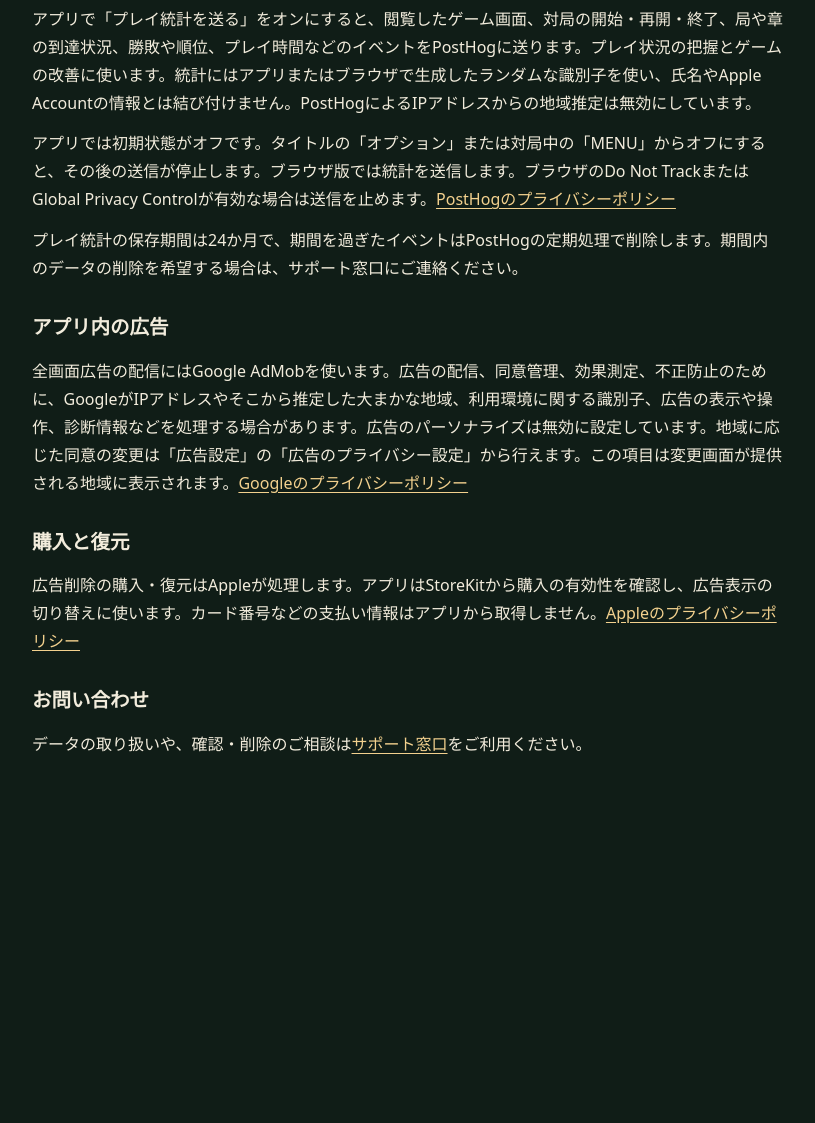
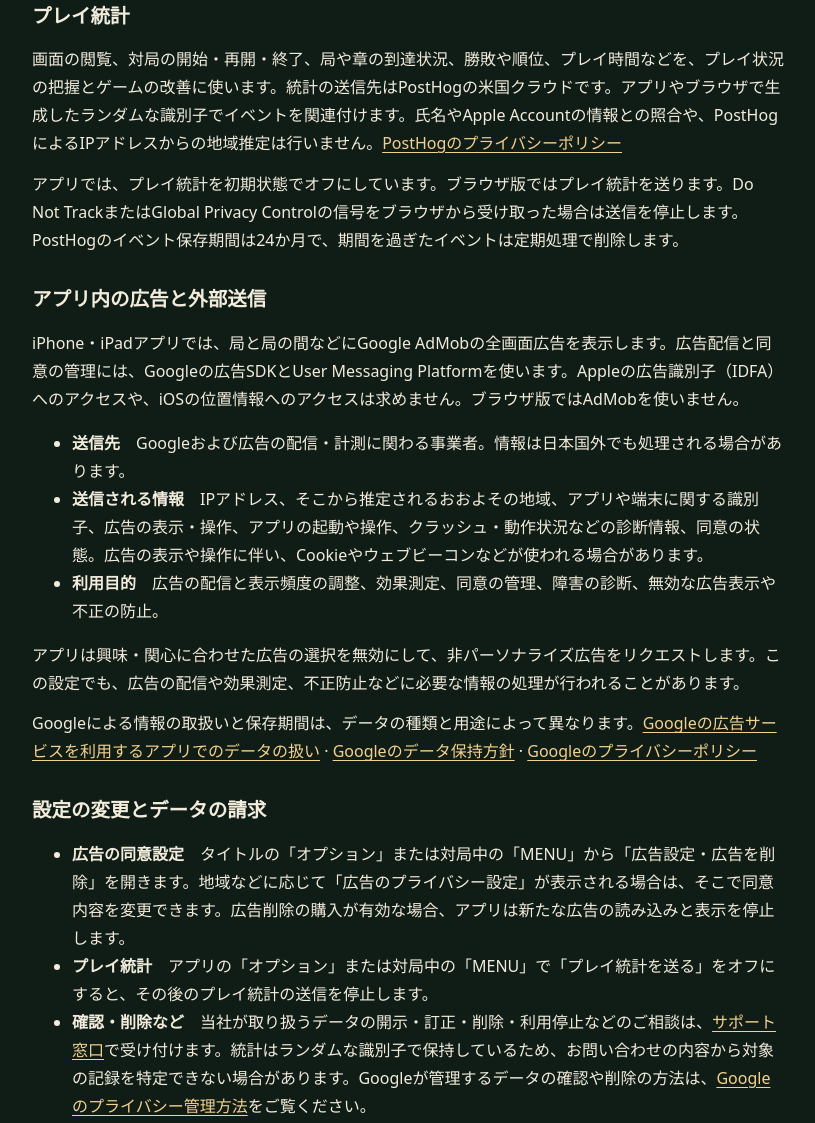
Before and after one commit to qualiatokyoltd/my-public-documents, a plain HTML site: page dopagaki-mahjong/privacy-policy/index.html in a window 1280 px wide. Shown: the part 441-1564 px from the top of the page, without its empty margins (232-1047 px from the left). Before the commit the page ends 1260 px from the top, so only its background shows below. Drawn offline with Linux system fonts and the light colour scheme.

Commit message:
Clarify Dopagaki Mahjong advertising privacy and choices

```diff
--- a/dopagaki-mahjong/privacy-policy/index.html
+++ b/dopagaki-mahjong/privacy-policy/index.html
@@ -11,18 +11,32 @@
   <main>
     <h1>プライバシーポリシー</h1>
     <p>最終更新日 <time datetime="2026-11-26">2026年11月26日</time></p>
-    <p>ドパガキ麻雀のiPhone・iPadアプリとブラウザ版に適用します。</p>
+    <p>Qualia, Incが提供するドパガキ麻雀のiPhone・iPadアプリとブラウザ版に適用します。</p>
+    <p><a href="#ads">アプリ内の広告と外部送信</a> · <a href="#privacy-choices">設定の変更とデータの請求</a></p>
 
     <h2>端末内の保存</h2>
     <p>対局の途中経過、ストーリーの進行状況、ゲーム設定は端末やブラウザ内に保存します。ゲームを遊ぶためのユーザー登録はありません。</p>
 
     <h2>プレイ統計</h2>
-    <p>アプリで「プレイ統計を送る」をオンにすると、閲覧したゲーム画面、対局の開始・再開・終了、局や章の到達状況、勝敗や順位、プレイ時間などのイベントをPostHogに送ります。プレイ状況の把握とゲームの改善に使います。統計にはアプリまたはブラウザで生成したランダムな識別子を使い、氏名やApple Accountの情報とは結び付けません。PostHogによるIPアドレスからの地域推定は無効にしています。</p>
-    <p>アプリでは初期状態がオフです。タイトルの「オプション」または対局中の「MENU」からオフにすると、その後の送信が停止します。ブラウザ版では統計を送信します。ブラウザのDo Not TrackまたはGlobal Privacy Controlが有効な場合は送信を止めます。<a href="https://posthog.com/privacy">PostHogのプライバシーポリシー</a></p>
-    <p>プレイ統計の保存期間は24か月で、期間を過ぎたイベントはPostHogの定期処理で削除します。期間内のデータの削除を希望する場合は、サポート窓口にご連絡ください。</p>
+    <p>画面の閲覧、対局の開始・再開・終了、局や章の到達状況、勝敗や順位、プレイ時間などを、プレイ状況の把握とゲームの改善に使います。統計の送信先はPostHogの米国クラウドです。アプリやブラウザで生成したランダムな識別子でイベントを関連付けます。氏名やApple Accountの情報との照合や、PostHogによるIPアドレスからの地域推定は行いません。<a href="https://posthog.com/privacy">PostHogのプライバシーポリシー</a></p>
+    <p>アプリでは、プレイ統計を初期状態でオフにしています。ブラウザ版ではプレイ統計を送ります。Do Not TrackまたはGlobal Privacy Controlの信号をブラウザから受け取った場合は送信を停止します。PostHogのイベント保存期間は24か月で、期間を過ぎたイベントは定期処理で削除します。</p>
 
-    <h2>アプリ内の広告</h2>
-    <p>全画面広告の配信にはGoogle AdMobを使います。広告の配信、同意管理、効果測定、不正防止のために、GoogleがIPアドレスやそこから推定した大まかな地域、利用環境に関する識別子、広告の表示や操作、診断情報などを処理する場合があります。広告のパーソナライズは無効に設定しています。地域に応じた同意の変更は「広告設定」の「広告のプライバシー設定」から行えます。この項目は変更画面が提供される地域に表示されます。<a href="https://policies.google.com/privacy?hl=ja">Googleのプライバシーポリシー</a></p>
+    <h2 id="ads">アプリ内の広告と外部送信</h2>
+    <p>iPhone・iPadアプリでは、局と局の間などにGoogle AdMobの全画面広告を表示します。広告配信と同意の管理には、Googleの広告SDKとUser Messaging Platformを使います。Appleの広告識別子（IDFA）へのアクセスや、iOSの位置情報へのアクセスは求めません。ブラウザ版ではAdMobを使いません。</p>
+    <ul>
+      <li><strong>送信先</strong>　Googleおよび広告の配信・計測に関わる事業者。情報は日本国外でも処理される場合があります。</li>
+      <li><strong>送信される情報</strong>　IPアドレス、そこから推定されるおおよその地域、アプリや端末に関する識別子、広告の表示・操作、アプリの起動や操作、クラッシュ・動作状況などの診断情報、同意の状態。広告の表示や操作に伴い、Cookieやウェブビーコンなどが使われる場合があります。</li>
+      <li><strong>利用目的</strong>　広告の配信と表示頻度の調整、効果測定、同意の管理、障害の診断、無効な広告表示や不正の防止。</li>
+    </ul>
+    <p>アプリは興味・関心に合わせた広告の選択を無効にして、非パーソナライズ広告をリクエストします。この設定でも、広告の配信や効果測定、不正防止などに必要な情報の処理が行われることがあります。</p>
+    <p>Googleによる情報の取扱いと保存期間は、データの種類と用途によって異なります。<a href="https://policies.google.com/technologies/partner-sites?hl=ja">Googleの広告サービスを利用するアプリでのデータの扱い</a> · <a href="https://policies.google.com/technologies/retention?hl=ja">Googleのデータ保持方針</a> · <a href="https://policies.google.com/privacy?hl=ja">Googleのプライバシーポリシー</a></p>
+
+    <h2 id="privacy-choices">設定の変更とデータの請求</h2>
+    <ul>
+      <li><strong>広告の同意設定</strong>　タイトルの「オプション」または対局中の「MENU」から「広告設定・広告を削除」を開きます。地域などに応じて「広告のプライバシー設定」が表示される場合は、そこで同意内容を変更できます。広告削除の購入が有効な場合、アプリは新たな広告の読み込みと表示を停止します。</li>
+      <li><strong>プレイ統計</strong>　アプリの「オプション」または対局中の「MENU」で「プレイ統計を送る」をオフにすると、その後のプレイ統計の送信を停止します。</li>
+      <li><strong>確認・削除など</strong>　当社が取り扱うデータの開示・訂正・削除・利用停止などのご相談は、<a href="../support/#contact">サポート窓口</a>で受け付けます。統計はランダムな識別子で保持しているため、お問い合わせの内容から対象の記録を特定できない場合があります。Googleが管理するデータの確認や削除の方法は、<a href="https://policies.google.com/privacy?hl=ja#infochoices">Googleのプライバシー管理方法</a>をご覧ください。</li>
+    </ul>
 
     <h2>購入と復元</h2>
     <p>広告削除の購入・復元はAppleが処理します。アプリはStoreKitから購入の有効性を確認し、広告表示の切り替えに使います。カード番号などの支払い情報はアプリから取得しません。<a href="https://www.apple.com/jp/legal/privacy/">Appleのプライバシーポリシー</a></p>
```
Also changed, not shown: dopagaki-mahjong/support/index.html (+4 -0 lines).
